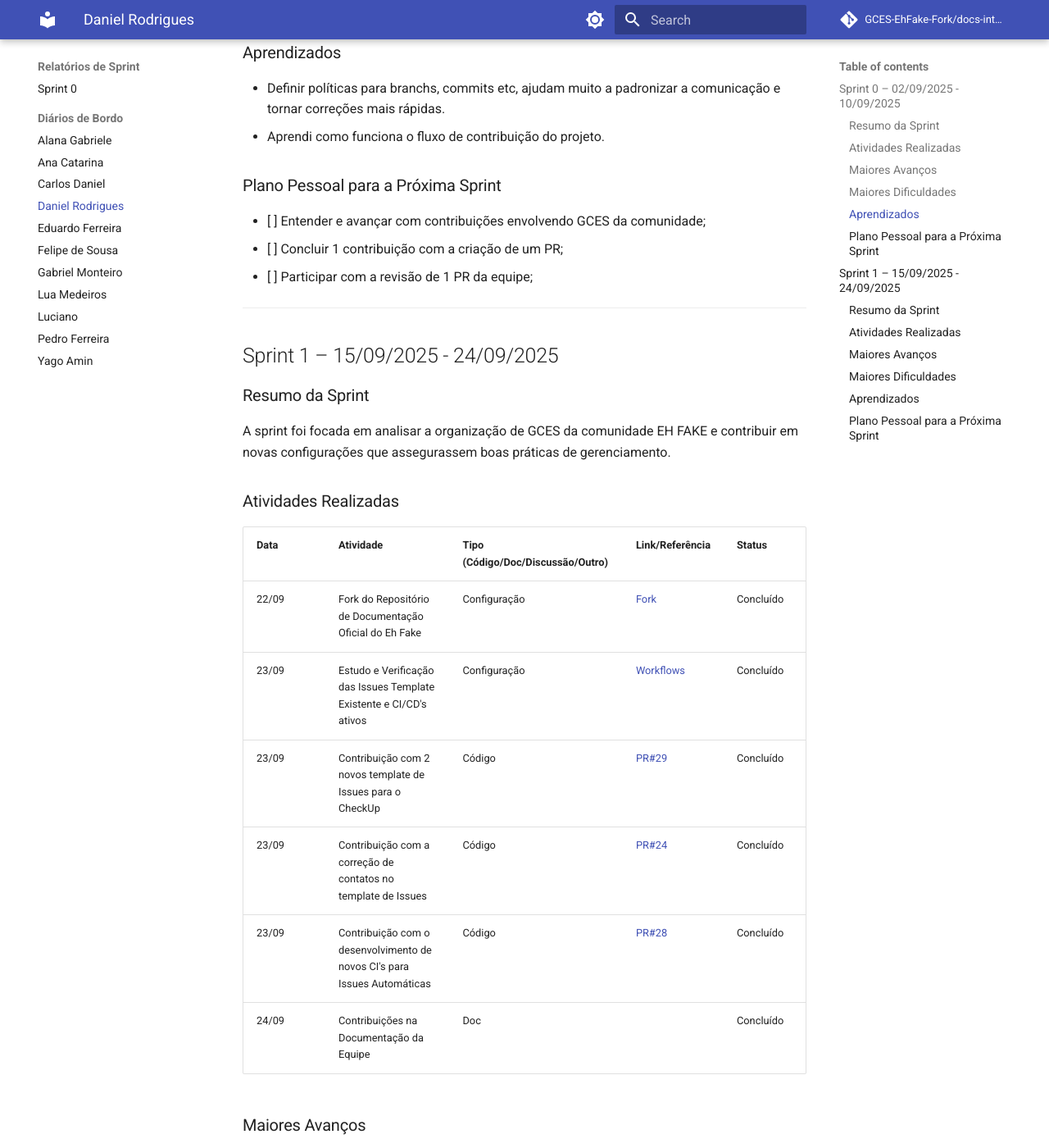
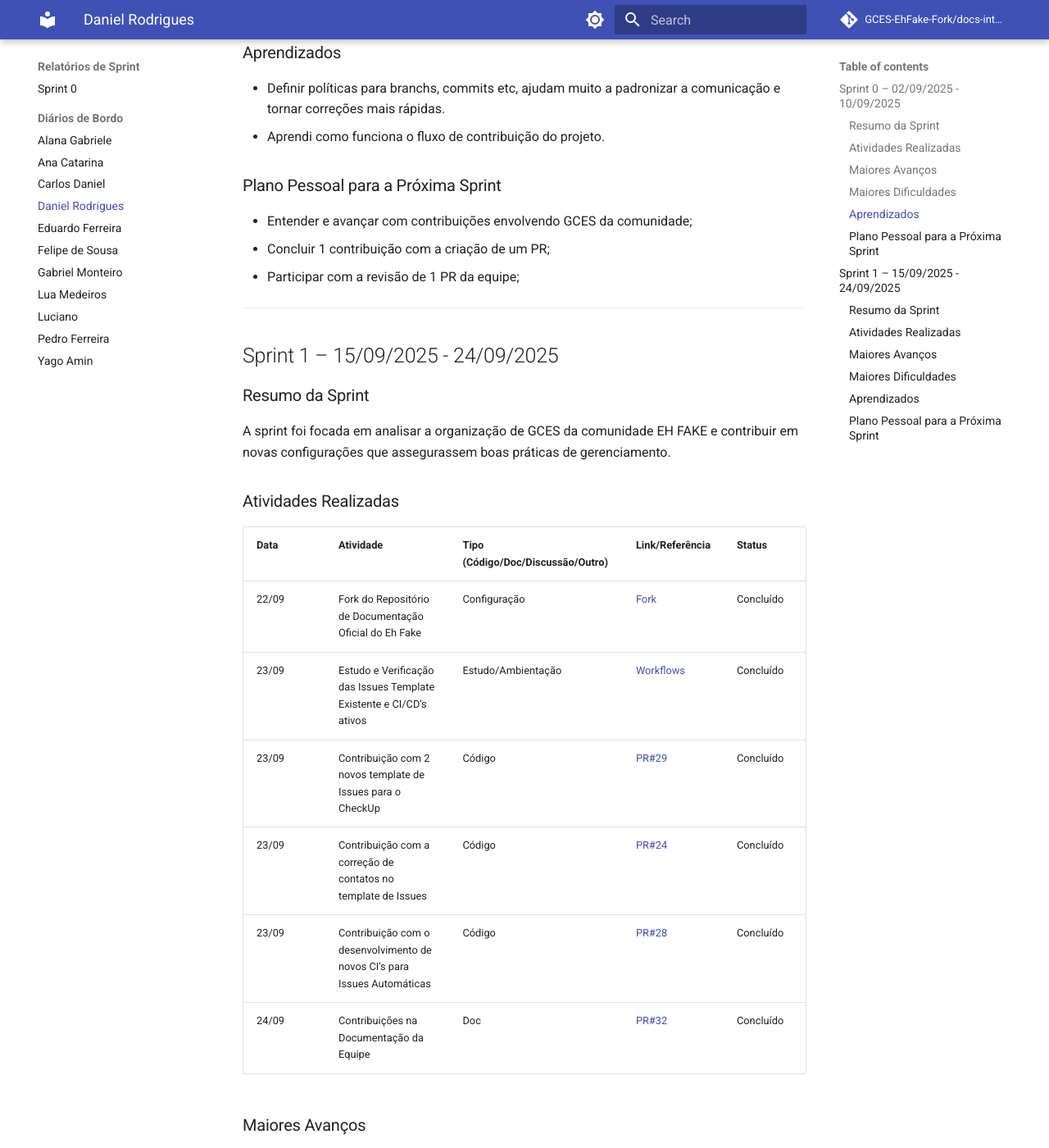
Before and after one commit to GCES-EhFake-Fork/docs-interno, an MkDocs documentation site: the page built from docs/diarios/diarioDaniel.md, in a window 1280 px wide and 1400 px high, scrolled down 1561 px. Shown: the whole window at 82% size. Built offline with MkDocs 1.6.1 and Material for MkDocs 9.7.7, drawn with Linux system fonts in a browser that asks for light colours; comment, search, counter and statistics services are not loaded; some of the changed text lies outside the part shown.

Commit message:
docs: correcao de markdown

```diff
--- a/docs/diarios/diarioDaniel.md
+++ b/docs/diarios/diarioDaniel.md
@@ -43,9 +43,9 @@ Breve descrição das atividades e reflexões.
 
 ### Plano Pessoal para a Próxima Sprint
 
-- [ ] Entender e avançar com contribuições envolvendo GCES da comunidade;
-- [ ] Concluir 1 contribuição com a criação de um PR;
-- [ ] Participar com a revisão de 1 PR da equipe;
+- Entender e avançar com contribuições envolvendo GCES da comunidade;
+- Concluir 1 contribuição com a criação de um PR;
+- Participar com a revisão de 1 PR da equipe;
 
 ---
 
@@ -60,11 +60,11 @@ A sprint foi focada em analisar a organização de GCES da comunidade EH FAKE e
 | Data  | Atividade                                                                | Tipo (Código/Doc/Discussão/Outro) | Link/Referência                                                                 | Status    |
 | ----- | ------------------------------------------------------------------------ | --------------------------------- | ------------------------------------------------------------------------------- | --------- |
 | 22/09 | Fork do Repositório de Documentação Oficial do Eh Fake                   | Configuração                      | [Fork](https://github.com/GCES-EhFake-Fork/docsOficialEhFake)                   | Concluído |
-| 23/09 | Estudo e Verificação das Issues Template Existente e CI/CD's ativos      | Configuração                      | [Workflows](https://github.com/EH-FAKE/check-up/tree/develop/.github/workflows) | Concluído |
+| 23/09 | Estudo e Verificação das Issues Template Existente e CI/CD's ativos      | Estudo/Ambientação                | [Workflows](https://github.com/EH-FAKE/check-up/tree/develop/.github/workflows) | Concluído |
 | 23/09 | Contribuição com 2 novos template de Issues para o CheckUp               | Código                            | [PR#29](https://github.com/EH-FAKE/check-up/pull/29)                            | Concluído |
 | 23/09 | Contribuição com a correção de contatos no template de Issues            | Código                            | [PR#24](https://github.com/EH-FAKE/check-up/pull/24)                            | Concluído |
 | 23/09 | Contribuição com o desenvolvimento de novos CI's para Issues Automáticas | Código                            | [PR#28](https://github.com/EH-FAKE/check-up/pull/28)                            | Concluído |
-| 24/09 | Contribuições na Documentação da Equipe                                  | Doc                               | []()                                                                            | Concluído |
+| 24/09 | Contribuições na Documentação da Equipe                                  | Doc                               | [PR#32](https://github.com/GCES-EhFake-Fork/docs-interno/pull/32)                                                                            | Concluído |
 
 ### Maiores Avanços
 
@@ -86,6 +86,6 @@ A sprint foi focada em analisar a organização de GCES da comunidade EH FAKE e
 
 ### Plano Pessoal para a Próxima Sprint
 
-- [ ] Selecionar um jornal para início do processo de WebScrapping;
-- [ ] Concluir 1 contribuição com a criação de um PR;
-- [ ] Participar com a revisão de 1 PR da equipe;
+- Selecionar um jornal para início do processo de WebScrapping;
+- Concluir 1 contribuição com a criação de um PR;
+- Participar com a revisão de 1 PR da equipe;
```
